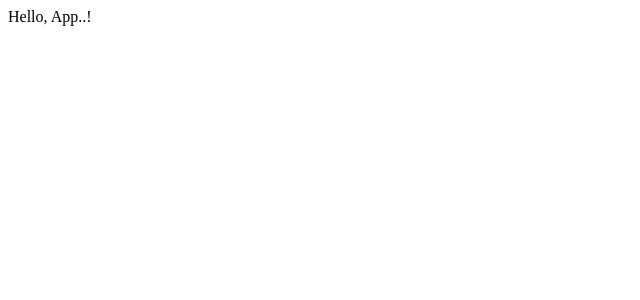
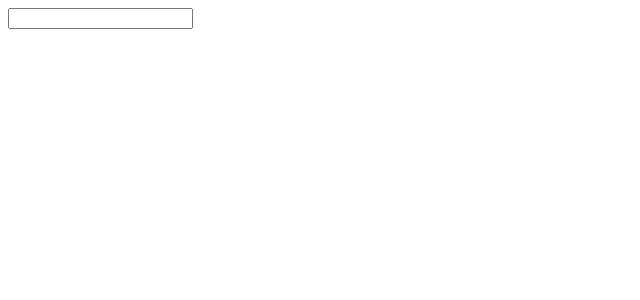
Before and after one commit to nayyaung9/youtube-api-react, a React (Create React App) app: page / in a window 1280 px wide. Shown: the top 300 px of the page, without its empty margins (0-640 px from the left). Built offline with nearby package versions, Linux system fonts and the light colour scheme.

Commit message:
set state in SearchBar #002

```diff
--- a/src/components/App.js
+++ b/src/components/App.js
@@ -1,9 +1,12 @@
 import React, { Component } from 'react'
+import SearchBar from './SearchBar'
 
 class App extends Component {
   render() {
     return(
-      <div>Hello, App..!</div>
+      <div>
+        <SearchBar />
+      </div>
     )
   }
 }
--- /dev/null
+++ b/src/components/SearchBar.js
@@ -0,0 +1,21 @@
+import React, { Component } from 'react'
+
+class SearchBar extends Component {
+
+  state = { term: '' }
+
+
+  render() {
+    return(
+      <div>
+        <input
+          type="text"
+          value={this.state.term}
+          onChange={e => this.setState({ term: e.target.value })}
+        />
+      </div>
+    )
+  }
+}
+
+export default SearchBar;
```
